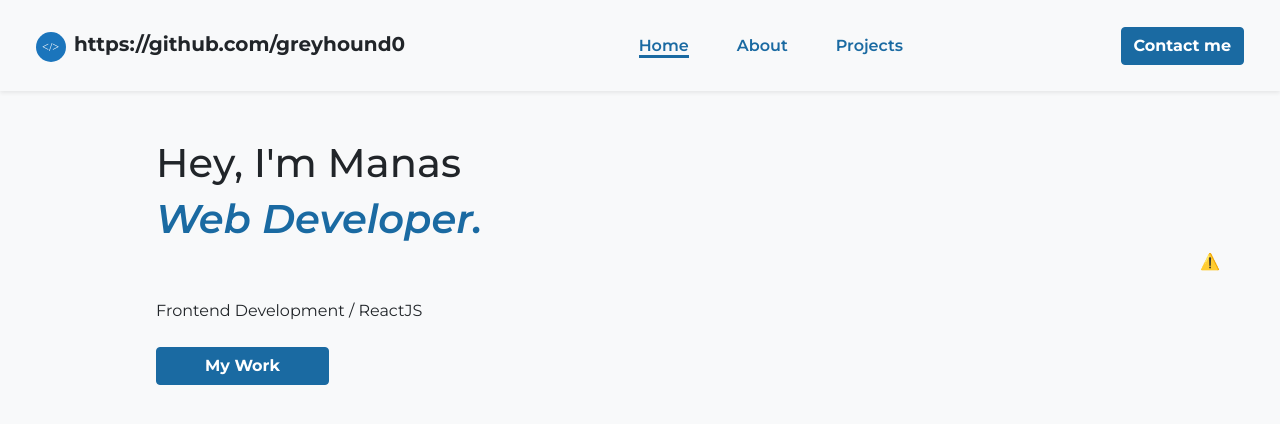
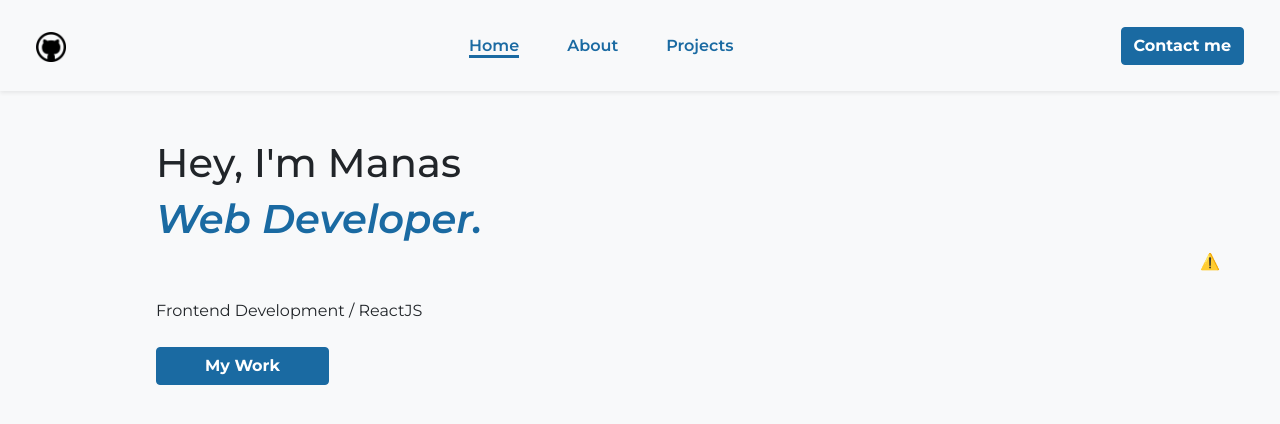
Before and after one commit to greyhound0/manas_portfolio_new, a React (Create React App) app: page / in a window 1280 px wide. Shown: the top 424 px of the page. Built offline with nearby package versions, Linux system fonts and the light colour scheme; no server answers.

Commit message:
github link added

```diff
--- a/src/components/Navbar.js
+++ b/src/components/Navbar.js
@@ -1,6 +1,6 @@
 import React from "react";
 import { NavLink } from "react-router-dom";
-import logo from "../assets/logo.svg";
+import logo from "../assets/logo.png";
 const Navbar = () => {
   return (
     <nav className="bg-light navbar navbar-expand-lg shadow-sm p-4">
@@ -12,8 +12,8 @@ const Navbar = () => {
             width="30"
             height="auto"
             className="d-inline-block align-text-top"
+            onClick={window.open("https://github.com/greyhound0")}
           />
-          <span className="ms-2 fw-bold">https://github.com/greyhound0</span>
         </div>
 
         <div className="">
```
Also changed, not shown: src/assets/logo.png (added), src/assets/logo.svg (deleted).
